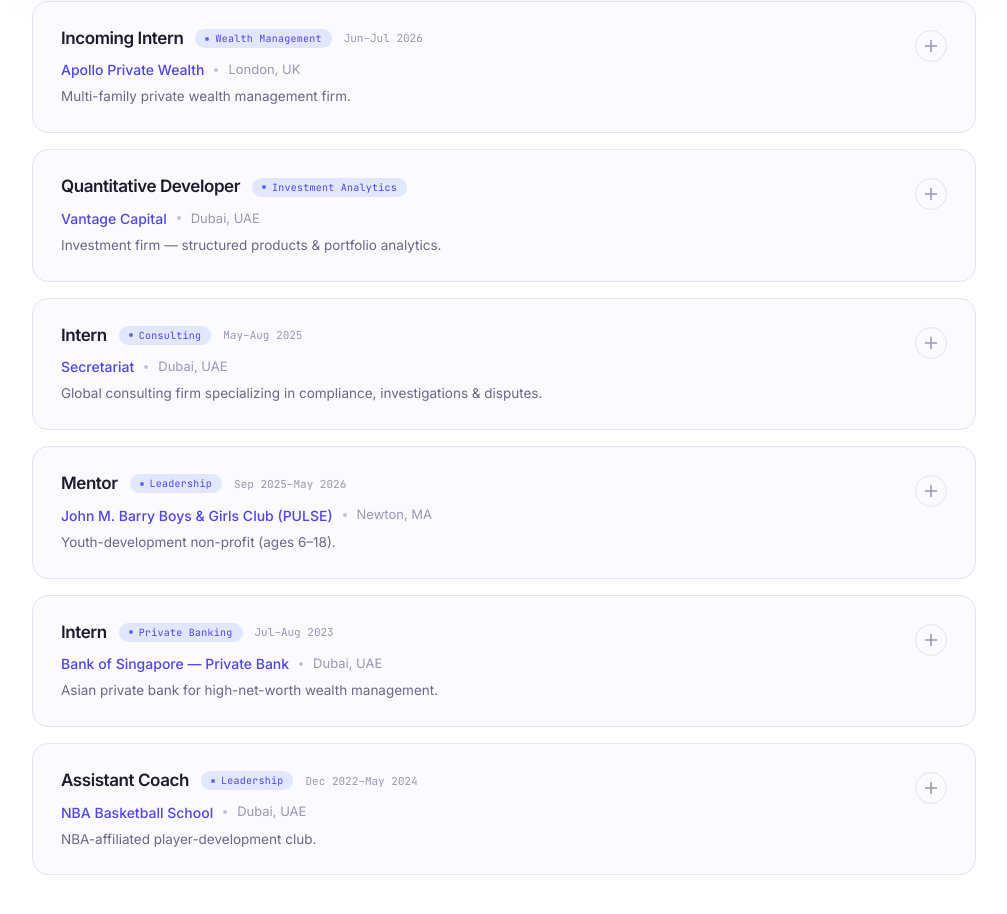
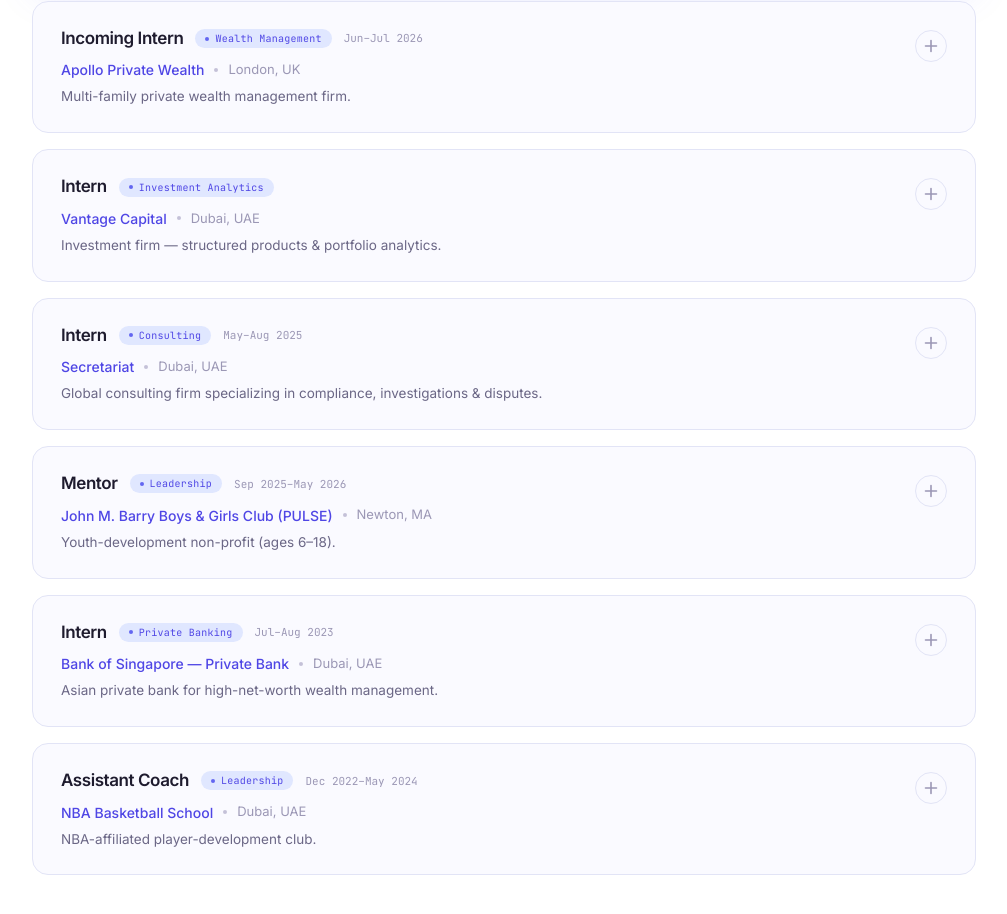
Before and after one commit to rajman123/personal-site, a Next.js app: page / in a window 1280 px wide. Shown: the part 2810-3724 px from the top of the page, without its empty margins (136-1143 px from the left). Built offline with nearby package versions, Linux system fonts and the light colour scheme.

Commit message:
site: Vantage Capital title -> Intern (per Rajveer)

```diff
--- a/data/experience.ts
+++ b/data/experience.ts
@@ -25,7 +25,7 @@
     bullets: ['Incoming summer intern at a multi-family private wealth management firm.'],
   },
   {
-    role: 'Quantitative Developer',
+    role: 'Intern',
     org: 'Vantage Capital',
     location: 'Dubai, UAE',
     dates: 'Jun 2025 · Dec 2025–Jan 2026 · May–Aug 2026',
```
